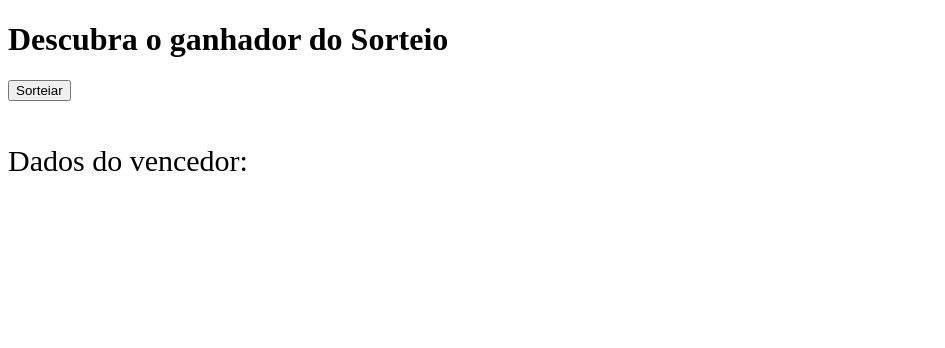
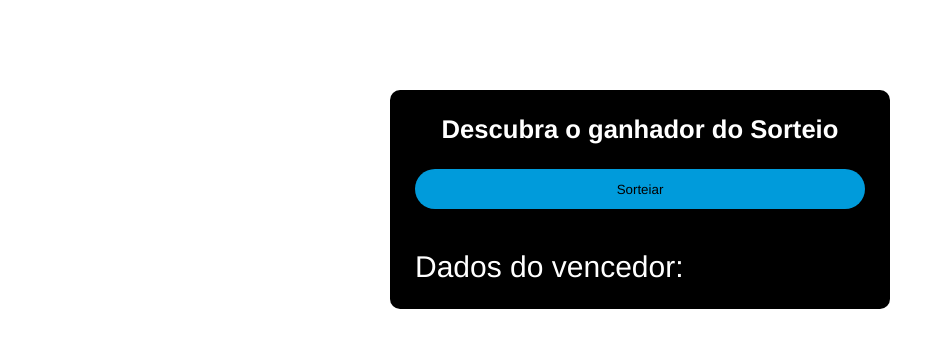
Before and after one commit to Cavalchi/Resultado-Sorteio, a plain HTML site: page index.html in a window 1280 px wide. Shown: the whole page, without its empty margins (0-945 px from the left). Drawn offline with Linux system fonts and the light colour scheme.

Commit message:
Update index.html

```diff
--- a/index.html
+++ b/index.html
@@ -6,7 +6,7 @@
   <meta name="viewport" content="width=device-width, initial-scale=1.0">
   <meta http-equiv="X-UA-Compatible" content="ie=edge">
   <title>Form de Registro com validações em JS</title>
-  <link rel='stylesheet' type='te xt/css' href='style.css'>
+  <link rel='stylesheet' type='text/css' href='style.css'>
   <style>
     /* Adicione o seguinte código CSS */
     #numero-sorteio {
```
